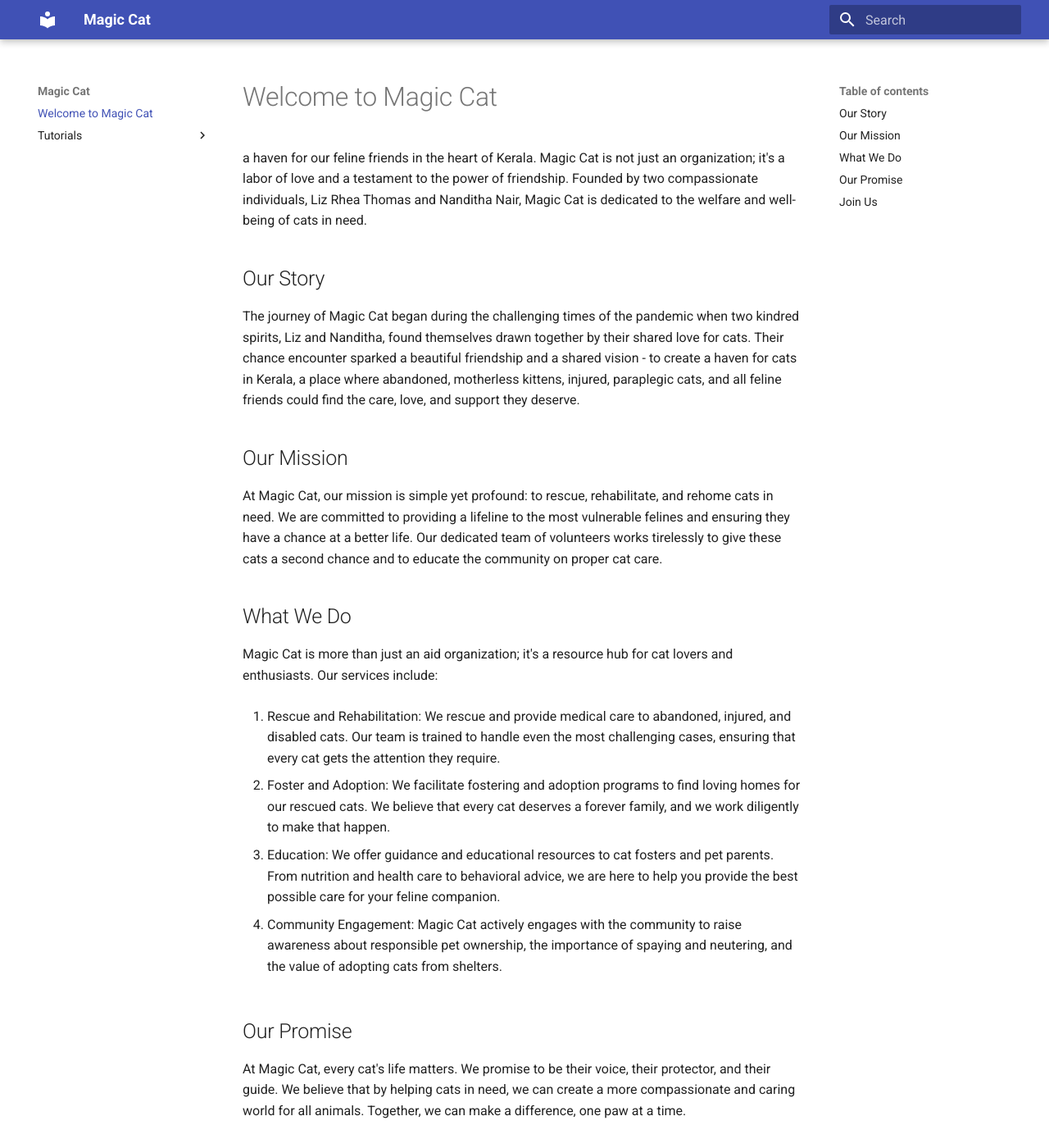
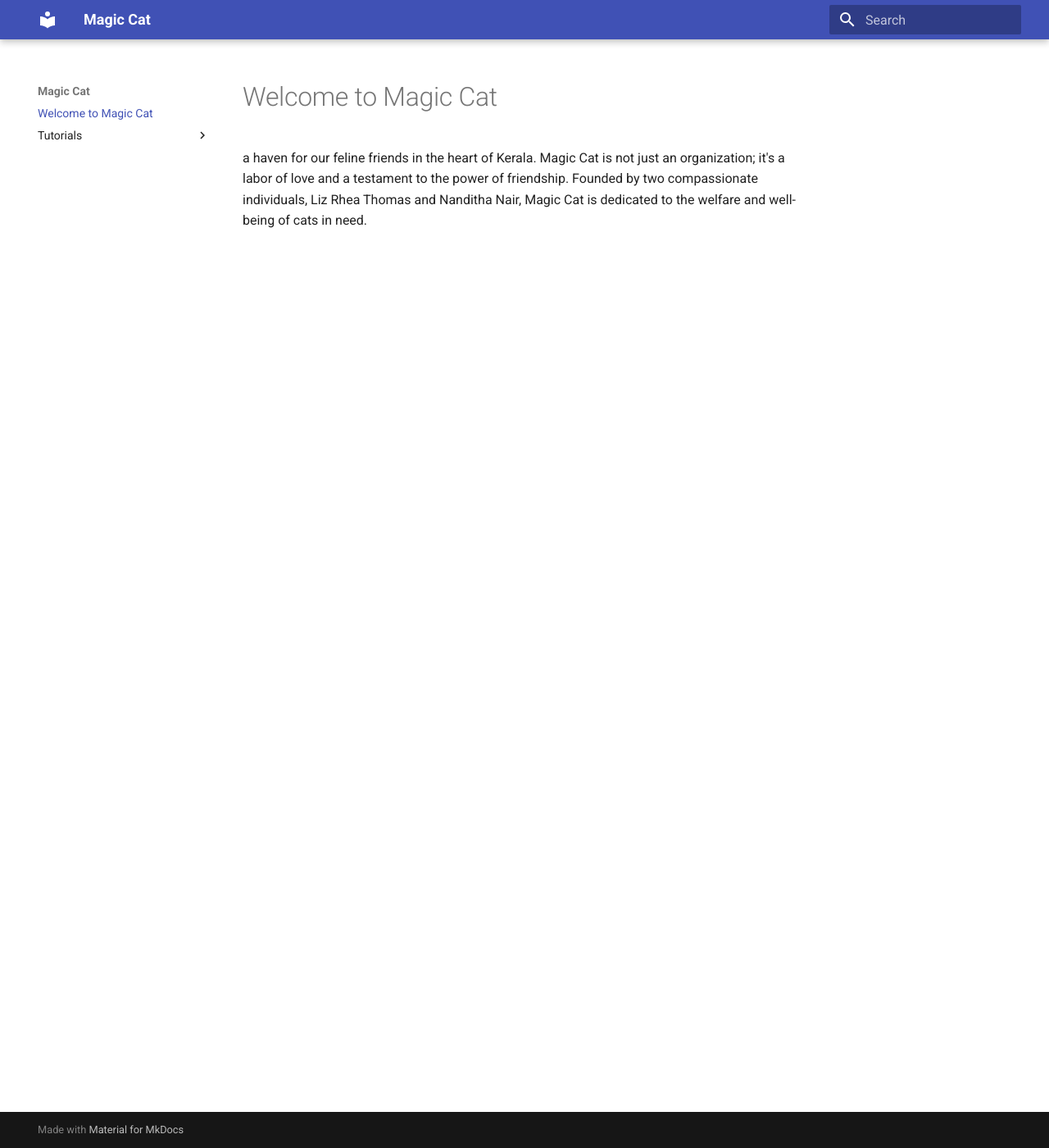
Before and after one commit to MagicCatIn/magiccat.github.io, an MkDocs documentation site: the page built from docs/index.md, in a window 1280 px wide and 1400 px high. Shown: the whole window at 82% size. Built offline with MkDocs 1.6.1 and Material for MkDocs 9.7.7, drawn with Linux system fonts in a browser that asks for light colours; some of the changed text lies outside the part shown.

Commit message:
Update index.md

```diff
--- a/docs/index.md
+++ b/docs/index.md
@@ -1,32 +1,2 @@
 # Welcome to Magic Cat
 a haven for our feline friends in the heart of Kerala. Magic Cat is not just an organization; it's a labor of love and a testament to the power of friendship. Founded by two compassionate individuals, Liz Rhea Thomas and Nanditha Nair, Magic Cat is dedicated to the welfare and well-being of cats in need.
-
-## Our Story
-
-The journey of Magic Cat began during the challenging times of the pandemic when two kindred spirits, Liz and Nanditha, found themselves drawn together by their shared love for cats. Their chance encounter sparked a beautiful friendship and a shared vision - to create a haven for cats in Kerala, a place where abandoned, motherless kittens, injured, paraplegic cats, and all feline friends could find the care, love, and support they deserve.
-
-## Our Mission
-
-At Magic Cat, our mission is simple yet profound: to rescue, rehabilitate, and rehome cats in need. We are committed to providing a lifeline to the most vulnerable felines and ensuring they have a chance at a better life. Our dedicated team of volunteers works tirelessly to give these cats a second chance and to educate the community on proper cat care.
-
-## What We Do
-
-Magic Cat is more than just an aid organization; it's a resource hub for cat lovers and enthusiasts. Our services include:
-
-1. Rescue and Rehabilitation: We rescue and provide medical care to abandoned, injured, and disabled cats. Our team is trained to handle even the most challenging cases, ensuring that every cat gets the attention they require.
-
-2. Foster and Adoption: We facilitate fostering and adoption programs to find loving homes for our rescued cats. We believe that every cat deserves a forever family, and we work diligently to make that happen.
-
-3. Education: We offer guidance and educational resources to cat fosters and pet parents. From nutrition and health care to behavioral advice, we are here to help you provide the best possible care for your feline companion.
-
-4. Community Engagement: Magic Cat actively engages with the community to raise awareness about responsible pet ownership, the importance of spaying and neutering, and the value of adopting cats from shelters.
-
-## Our Promise
-
-At Magic Cat, every cat's life matters. We promise to be their voice, their protector, and their guide. We believe that by helping cats in need, we can create a more compassionate and caring world for all animals. Together, we can make a difference, one paw at a time.
-
-## Join Us
-
-Whether you're a cat lover, a potential adopter, or simply someone who wants to make a positive impact on the lives of cats in Kerala, we invite you to join us on this magical journey. Together, we can be the change that cats need.
-
-Thank you for visiting Magic Cat - where compassion meets action, and where every cat finds hope and happiness.
```
